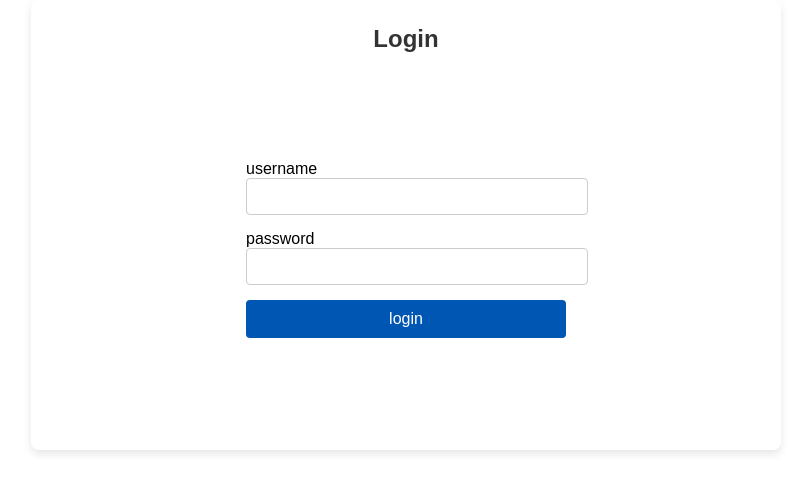
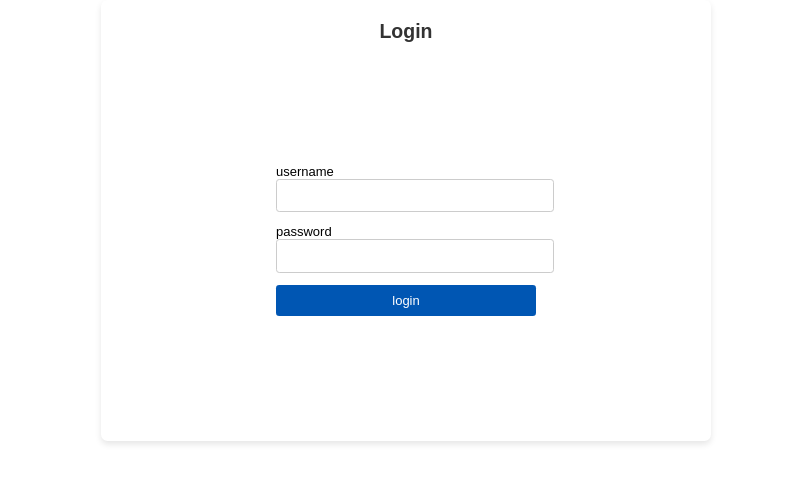
Before and after one commit to elvis-visi/todoApp, a React (Vite) app in the folder frontend/: page /login in a window 1280 px wide. Shown: the top 492 px of the page, without its empty margins (234-1045 px from the left). Built offline with nearby package versions, Linux system fonts and the light colour scheme.

Commit message:
Decreasing font, padding

```diff
--- a/frontend/src/components/AddNewTaskButton.jsx
+++ b/frontend/src/components/AddNewTaskButton.jsx
@@ -70,10 +70,7 @@ function AddNewTaskButton({addNewTask, date}) {
             onChange={handleDescriptionChange}
       />
 
-      <div className="task-actions">
-        <button onClick={handleAddTaskClick}>Cancel</button>
-        <button onClick={ () => addNewTask(newTask())}  className="save">Add task</button>
-      </div>
+
        <select value={priority}
        onChange={handleSelectChange}
 
@@ -89,6 +86,10 @@ function AddNewTaskButton({addNewTask, date}) {
           value={dueDate}
           onChange={handleDueDateChange}
        />
+         <div className="task-actions">
+        <button onClick={handleAddTaskClick}>Cancel</button>
+        <button onClick={ () => addNewTask(newTask())}  className="save">Add task</button>
+      </div>
     </div>
      )}
 
--- a/frontend/src/components/TaskItem.jsx
+++ b/frontend/src/components/TaskItem.jsx
@@ -56,7 +56,7 @@ function TaskItem({ task, toggleTaskCompleted, updateTask,deleteTask  }) {
         onChange={handleTaskDone}
       />
 
-      <h3>{title}</h3>
+      {title}
       </div>
 
 
--- a/frontend/src/styles.css
+++ b/frontend/src/styles.css
@@ -1,6 +1,6 @@
 /* Global styles */
 html {
-  font-size: 16px; /* This is typically the default size in browsers */
+  font-size: 13px; /* This is typically the default size in browsers */
 }
 
 body, h1, h2, h3, p {
@@ -14,7 +14,7 @@ body, h1, h2, h3, p {
     flex-direction: column;
     padding: 1.5rem;
     max-width: 44rem; /* set the maximum width to 1200px */
-  margin: 0 auto; /* center the container horizontally */
+    margin: 0 auto; /* center the container horizontally */
 
   }
 
@@ -89,7 +89,7 @@ body, h1, h2, h3, p {
 .task-item {
   border: 0.0625rem solid #ddd;
   margin: 0.3125rem;
-  padding: 0.9375rem; /* 15px / 16px */
+  padding: 0.65rem; /* 15px / 16px */
   display: flex;
   align-items: baseline;
   background-color: #fff;
@@ -325,7 +325,7 @@ body, h1, h2, h3, p {
 @media (max-width: 768px) { /* Responsive adjustments */
 
   html {
-    font-size: 12px;
+    font-size: 10px;
   }
 
   .header {
```
